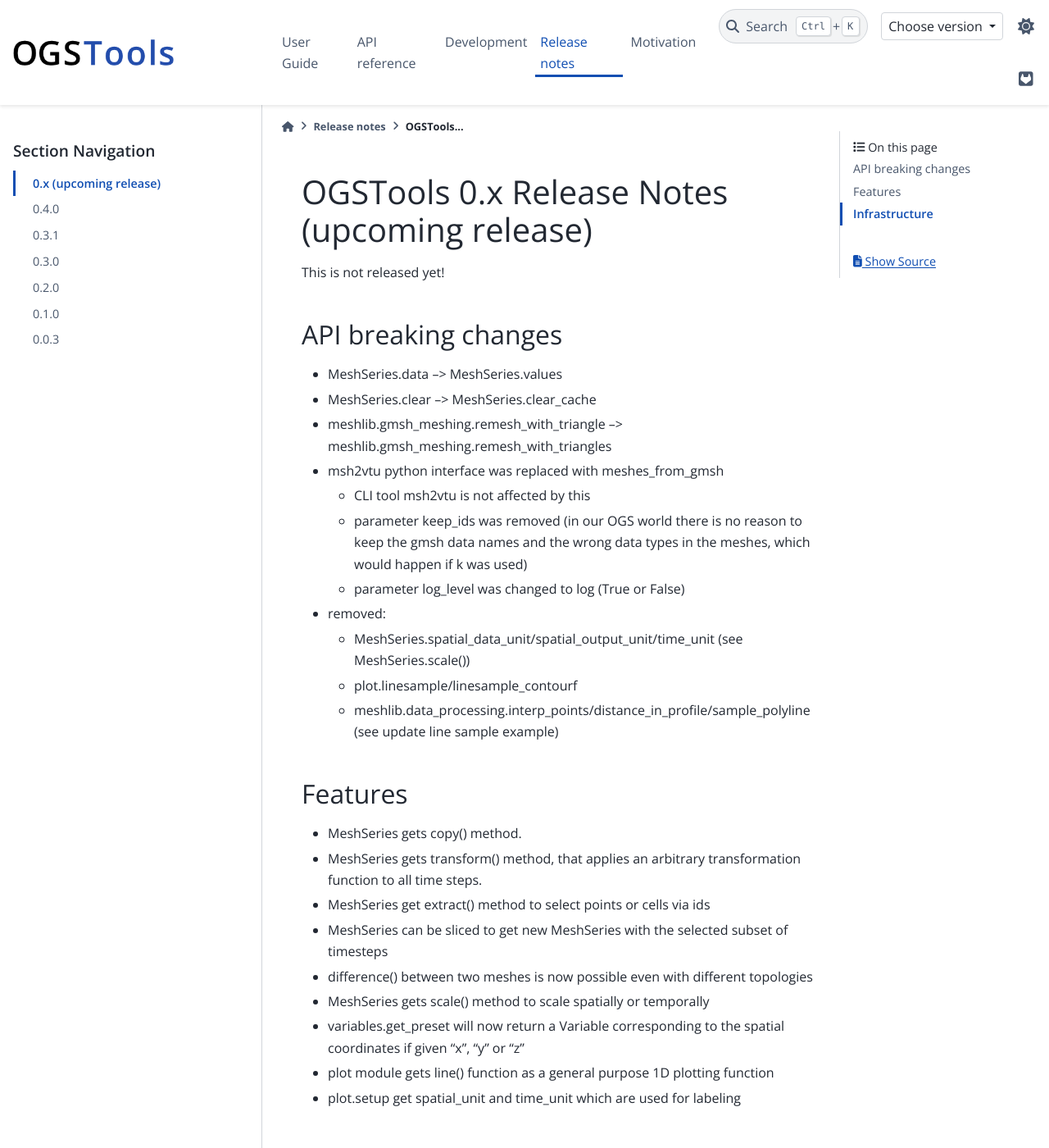
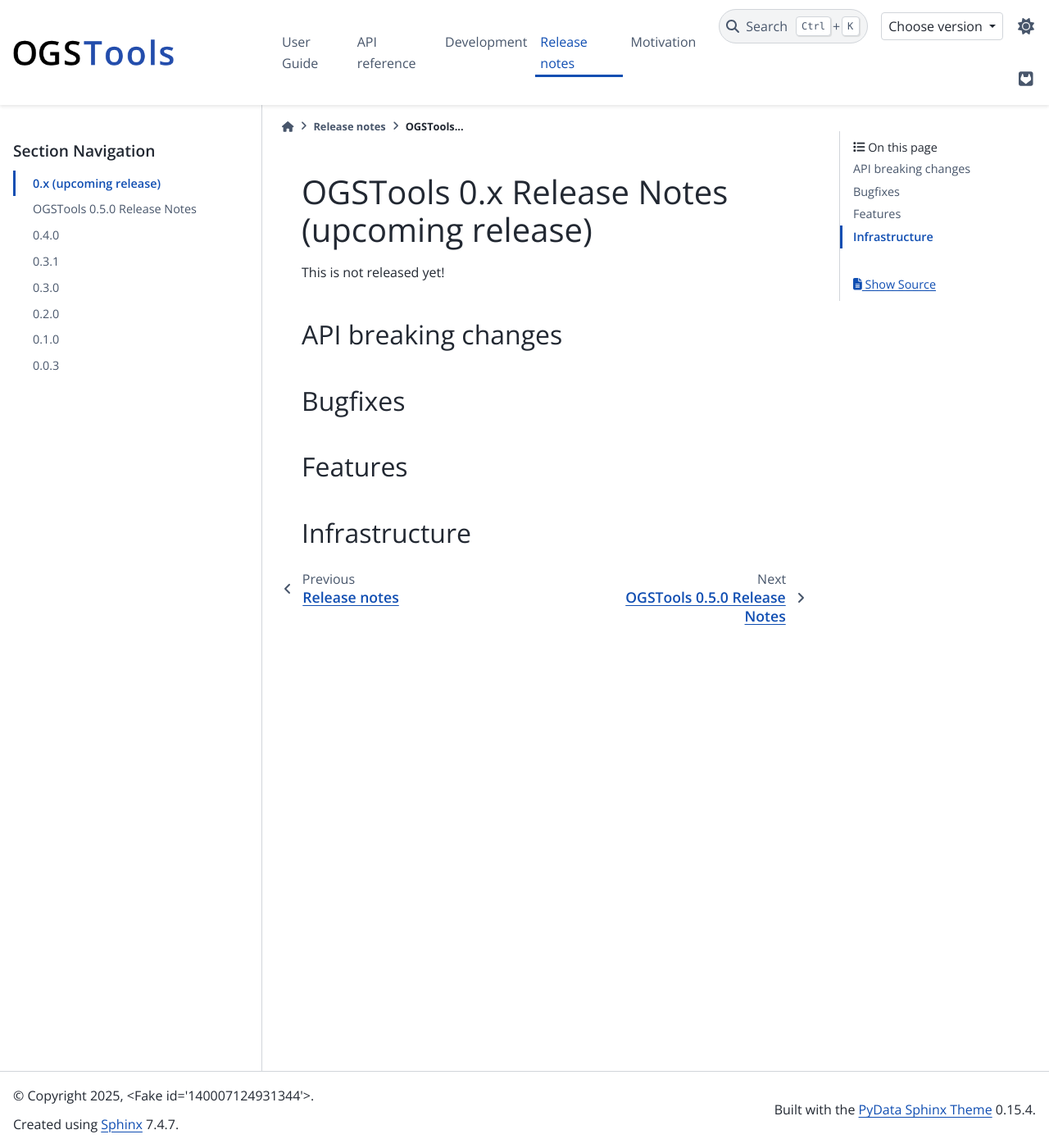
Before and after one commit to ufz/ogstools, a Sphinx documentation site: the page built from docs/releases/ogstools-0.x.md, in a window 1280 px wide and 1400 px high. Shown: the whole window at 82% size. Built offline with Sphinx 7.4.7 and the PyData theme 0.15.4, drawn with Linux system fonts in a browser that asks for light colours; pages that are not in the unit, such as notebooks, are missing from menus; the version number could not be read and is left out; comment, search, counter and statistics services are not loaded; some of the changed text lies outside the part shown.

Commit message:
[Project] Release notes for 0.5.0

```diff
--- a/docs/releases/index.md
+++ b/docs/releases/index.md
@@ -5,6 +5,7 @@
 maxdepth: 3
 ---
 0.x (upcoming release)  <ogstools-0.x>
+0.5.0 <ogstools-0.5.0>
 0.4.0 <ogstools-0.4.0>
 0.3.1 <ogstools-0.3.1>
 0.3.0 <ogstools-0.3.0>
--- a/docs/releases/ogstools-0.x.md
+++ b/docs/releases/ogstools-0.x.md
@@ -4,35 +4,8 @@ This is not released yet!
 
 ## API breaking changes
 
-- MeshSeries.data --> MeshSeries.values
-- MeshSeries.clear --> MeshSeries.clear_cache
-- meshlib.gmsh_meshing.remesh_with_triangle --> meshlib.gmsh_meshing.remesh_with_triangles
-- msh2vtu python interface was replaced with meshes_from_gmsh
-  - CLI tool msh2vtu is not affected by this
-  - parameter keep_ids was removed (in our OGS world there is no reason to keep the gmsh data names and the wrong data types in the meshes, which would happen if k was used)
-  - parameter log_level was changed to log (True or False)
-- removed:
-  - MeshSeries.spatial_data_unit/spatial_output_unit/time_unit (see
-    MeshSeries.scale())
-  - plot.linesample/linesample_contourf
-  - meshlib.data_processing.interp_points/distance_in_profile/sample_polyline
-    (see update line sample example)
+## Bugfixes
 
 ## Features
 
-- MeshSeries gets copy() method.
-- MeshSeries gets transform() method, that applies an arbitrary transformation function to all time steps.
-- MeshSeries get extract() method to select points or cells via ids
-- MeshSeries can be sliced to get new MeshSeries with the selected subset of timesteps
-- difference() between two meshes is now possible even with different topologies
-- MeshSeries gets scale() method to scale spatially or temporally
-- variables.get_preset will now return a Variable corresponding to the spatial
-  coordinates if given "x", "y" or "z"
-- plot module gets line() function as a general purpose 1D plotting function
-- plot.setup get spatial_unit and time_unit which are used for labeling
-
 ## Infrastructure
-
-- Python 3.13 support (CI testing)
-- Testing of all supported Python version 3.10-3.13 (pip and conda)
-- Testing with pinned dependencies in regression tests and with open dependencies in maintenance tests
```
Also changed, not shown: docs/releases/ogstools-0.5.0.md (added, +61 -0 lines).
